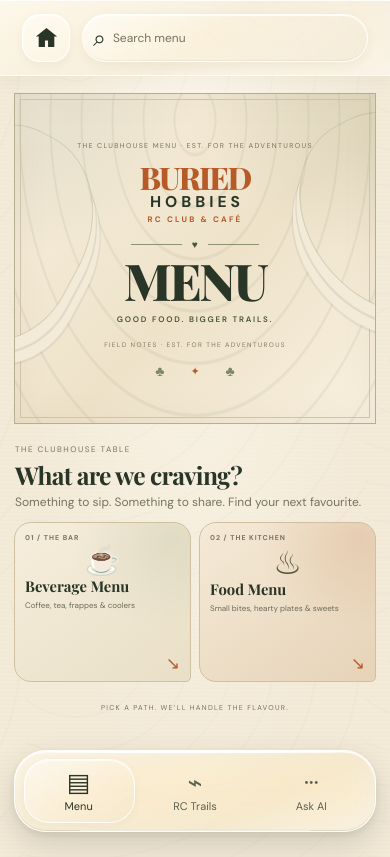
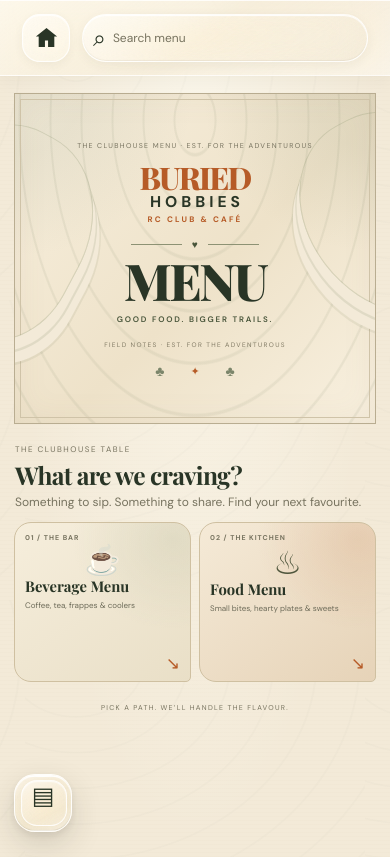
Before and after one commit to SandarshBhardwaj/rc-cafe-menu, a Next.js app: page / in a window 390 px wide. Built offline with nearby package versions, Linux system fonts and the light colour scheme.

Commit message:
Refine responsive menu layout and glass header

```diff
--- a/src/app/globals.css
+++ b/src/app/globals.css
@@ -1498,3 +1498,145 @@ repeating-radial-gradient(
   outline-offset: 3px;
   border-radius: 8px;
 }
+
+/* Fluid Liquid Glass dock expansion */
+.glass-dock {
+  box-sizing: border-box;
+  overflow: hidden;
+  transition:
+    width 520ms cubic-bezier(0.22, 1, 0.36, 1),
+    max-width 520ms cubic-bezier(0.22, 1, 0.36, 1),
+    left 520ms cubic-bezier(0.22, 1, 0.36, 1),
+    transform 520ms cubic-bezier(0.22, 1, 0.36, 1),
+    height 520ms cubic-bezier(0.22, 1, 0.36, 1),
+    padding 520ms cubic-bezier(0.22, 1, 0.36, 1),
+    border-radius 520ms cubic-bezier(0.22, 1, 0.36, 1);
+}
+
+/* Compact square */
+.glass-dock.is-collapsed {
+  left: 14px;
+  bottom: calc(12px + env(safe-area-inset-bottom));
+  width: 58px;
+  max-width: 58px;
+  height: 58px;
+  padding: 5px;
+  gap: 0;
+  transform: translateX(0);
+  border-radius: 21px;
+}
+
+.glass-dock.is-collapsed .dock-slider {
+  top: 5px;
+  bottom: 5px;
+  border-radius: 16px;
+}
+
+.glass-dock .dock-item {
+  box-sizing: border-box;
+  overflow: hidden;
+  transition:
+    flex-basis 520ms cubic-bezier(0.22, 1, 0.36, 1),
+    width 520ms cubic-bezier(0.22, 1, 0.36, 1),
+    min-width 520ms cubic-bezier(0.22, 1, 0.36, 1),
+    min-height 520ms cubic-bezier(0.22, 1, 0.36, 1),
+    padding 520ms cubic-bezier(0.22, 1, 0.36, 1),
+    opacity 260ms ease,
+    color 180ms ease;
+}
+
+.glass-dock.is-collapsed .dock-item {
+  flex: 0 0 0px;
+  width: 0;
+  min-width: 0;
+  min-height: 0;
+  padding: 0;
+  border-width: 0;
+  opacity: 0;
+  pointer-events: none;
+}
+
+.glass-dock.is-collapsed .dock-item.active {
+  flex: 0 0 46px;
+  width: 46px;
+  min-width: 46px;
+  min-height: 46px;
+  padding: 0;
+  border-width: 1px;
+  border-radius: 16px;
+  opacity: 1;
+  pointer-events: auto;
+}
+
+.glass-dock.is-collapsed .dock-icon {
+  font-size: 24px;
+  line-height: 1;
+}
+
+.glass-dock .dock-label {
+  white-space: nowrap;
+  transition:
+    opacity 180ms ease,
+    transform 300ms cubic-bezier(0.22, 1, 0.36, 1);
+}
+
+.glass-dock.is-collapsed .dock-label {
+  opacity: 0;
+  transform: translateY(4px);
+}
+
+/* Full navigation — retain the existing layout */
+.glass-dock.is-expanded {
+  left: 50%;
+  width: min(440px, calc(100% - 28px));
+  max-width: calc(100% - 28px);
+  height: 82px;
+  padding: 8px;
+  gap: 5px;
+  transform: translateX(-50%);
+  border-radius: 32px;
+}
+
+.glass-dock.is-expanded .dock-item {
+  flex: 1 1 0%;
+  width: auto;
+  min-width: 0;
+  min-height: 64px;
+  padding: 7px 3px;
+  border-width: 1px;
+  opacity: 1;
+  pointer-events: auto;
+}
+
+.glass-dock.is-expanded .dock-label {
+  opacity: 1;
+  transform: translateY(0);
+}
+
+/* Respect reduced-motion settings */
+@media (prefers-reduced-motion: reduce) {
+  .glass-dock,
+  .glass-dock .dock-item,
+  .glass-dock .dock-label {
+    transition: none !important;
+  }
+}
+
+/* Precisely center the active icon in the collapsed glass square */
+.glass-dock.is-collapsed .dock-item.active {
+  display: flex;
+  flex-direction: column;
+  align-items: center;
+  justify-content: center;
+  align-self: center;
+  text-align: center;
+  line-height: 1;
+}
+
+.glass-dock.is-collapsed .dock-icon {
+  display: block;
+  width: 100%;
+  margin: 0;
+  text-align: center;
+  line-height: 1;
+}
--- a/src/components/BottomDock.tsx
+++ b/src/components/BottomDock.tsx
@@ -25,12 +25,26 @@ export default function BottomDock({
     Partial<Record<Destination, HTMLButtonElement>>
   >({});
 
+  const [isExpanded, setIsExpanded] = useState(false);
+
   const [slider, setSlider] = useState({
     x: 0,
     width: 0,
     ready: false,
   });
 
+  // Collapse the dock whenever the user scrolls.
+  useLayoutEffect(() => {
+    const handleScroll = () => setIsExpanded(false);
+
+    window.addEventListener("scroll", handleScroll, { passive: true });
+
+    return () => {
+      window.removeEventListener("scroll", handleScroll);
+    };
+  }, []);
+
+  // Keep the glass highlight aligned with the active navigation item.
   useLayoutEffect(() => {
     const updatePosition = () => {
       const dock = dockRef.current;
@@ -41,11 +55,11 @@ export default function BottomDock({
       const dockRect = dock.getBoundingClientRect();
       const buttonRect = button.getBoundingClientRect();
 
-      setSlider((previous) => ({
+      setSlider({
         x: buttonRect.left - dockRect.left,
         width: buttonRect.width,
         ready: true,
-      }));
+      });
     };
 
     updatePosition();
@@ -66,12 +80,14 @@ export default function BottomDock({
       observer.disconnect();
       window.removeEventListener("resize", updatePosition);
     };
-  }, [active]);
+  }, [active, isExpanded]);
 
   return (
     <nav
       ref={dockRef}
-      className="glass-dock"
+      className={`glass-dock ${
+        isExpanded ? "is-expanded" : "is-collapsed"
+      }`}
       aria-label="Main navigation"
     >
       <span
@@ -99,12 +115,26 @@ export default function BottomDock({
             active === item.id ? "active" : ""
           }`}
           aria-current={active === item.id ? "page" : undefined}
-          onClick={() => onNavigate(item.id)}
+          aria-label={item.label}
+          aria-expanded={
+            active === item.id ? isExpanded : undefined
+          }
+          tabIndex={
+            isExpanded || active === item.id ? 0 : -1
+          }
+          onClick={() => {
+            if (!isExpanded) {
+              setIsExpanded(true);
+              return;
+            }
+
+            onNavigate(item.id);
+          }}
         >
           <span className="dock-icon" aria-hidden="true">
             {item.icon}
           </span>
-          <span>{item.label}</span>
+          <span className="dock-label">{item.label}</span>
         </button>
       ))}
     </nav>
```
